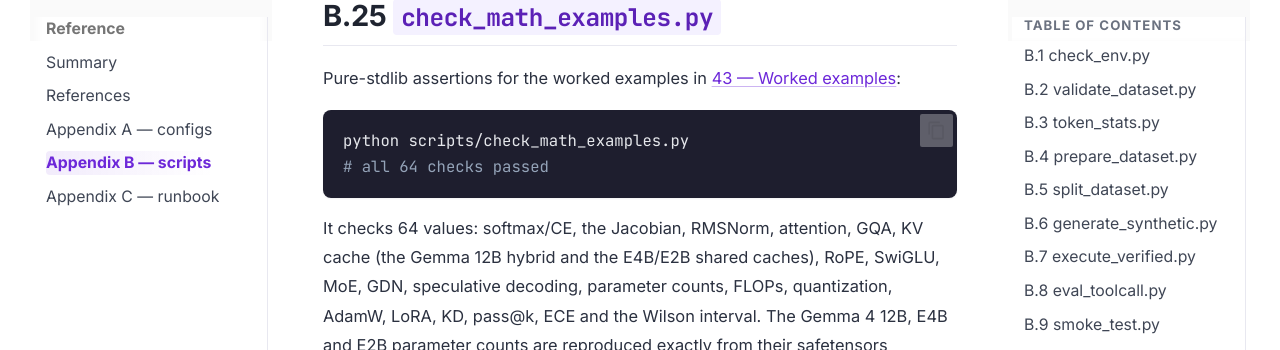
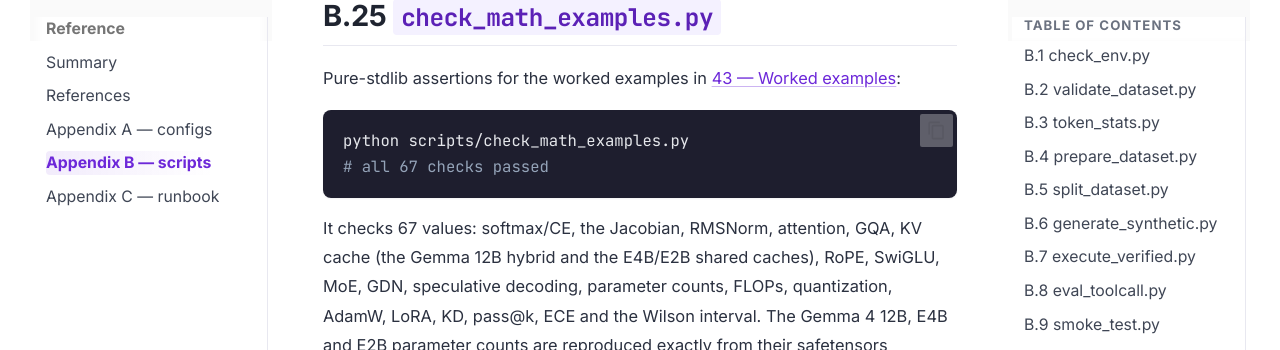
Before and after one commit to beniaminp/qwen-kali-agent, an MkDocs documentation site: the page built from docs/appendix-b-scripts.md, in a window 1280 px wide and 1400 px high, scrolled down 21042 px. Shown: the part 104-454 px from the top of the window. Built offline with MkDocs 1.6.1 and Material for MkDocs 9.7.7, drawn with Linux system fonts in a browser that asks for light colours; comment, search, counter and statistics services are not loaded; some of the changed text lies outside the part shown.

Commit message:
docs(math): scrollable display math; on-paper cards for the last 43 gaps
- Display equations wider than their column now scroll inside their
  block instead of being clipped. On a 390px phone this affected 26
  equations in chapter 32, 14 in 38 and 7 in 37.
- Chapter 43: add "On paper" example cards for the three formulas that
  had no numbers yet: GQA does not average queries (two heads sharing one
  KV head), the QAT straight-through estimator (a weight crossing a
  rounding boundary) and sequence KD (minus the log-probability of a
  teacher trace).
- check_math_examples.py asserts the new cards: 64 -> 67 checks; counts
  updated in chapter 43, appendix B and the landing page.

Co-Authored-By: Claude Opus 5.5 <noreply@anthropic.com>
Claude-Session: https://claude.ai/code/session_01QjCnjAgauAHfRLfrxfoMUV

````diff
--- a/docs/appendix-b-scripts.md
+++ b/docs/appendix-b-scripts.md
@@ -561,10 +561,10 @@ Pure-stdlib assertions for the worked examples in [43 — Worked examples](43-ma
 
 ```bash
 python scripts/check_math_examples.py
-# all 64 checks passed
+# all 67 checks passed
 ```
 
-It checks 64 values: softmax/CE, the Jacobian, RMSNorm, attention, GQA, KV cache (the Gemma 12B hybrid and the E4B/E2B shared caches), RoPE, SwiGLU, MoE, GDN, speculative decoding, parameter counts, FLOPs, quantization, AdamW, LoRA, KD, pass@k, ECE and the Wilson interval. The Gemma 4 12B, E4B and E2B parameter counts are reproduced exactly from their safetensors headers. No model or network is loaded.
+It checks 67 values: softmax/CE, the Jacobian, RMSNorm, attention, GQA, KV cache (the Gemma 12B hybrid and the E4B/E2B shared caches), RoPE, SwiGLU, MoE, GDN, speculative decoding, parameter counts, FLOPs, quantization, AdamW, LoRA, KD, pass@k, ECE and the Wilson interval. The Gemma 4 12B, E4B and E2B parameter counts are reproduced exactly from their safetensors headers. No model or network is loaded.
 
 ---
 
--- a/docs/stylesheets/gitbook.css
+++ b/docs/stylesheets/gitbook.css
@@ -1576,3 +1576,10 @@ body:has(.gb-hero) .md-content__button {
 .md-typeset .gb-keys td:first-child code {
   word-break: normal;
 }
+
+/* Display math never clips: an equation wider than its column (phones,
+   example cards) scrolls inside its own block instead of being cut off. */
+.md-typeset div.arithmatex {
+  overflow-x: auto;
+  overflow-y: hidden;
+}
````
Also changed, not shown: docs/43-math-examples.md (+31 -1 lines), docs/index.md (+1 -1 lines), 1 other file.
